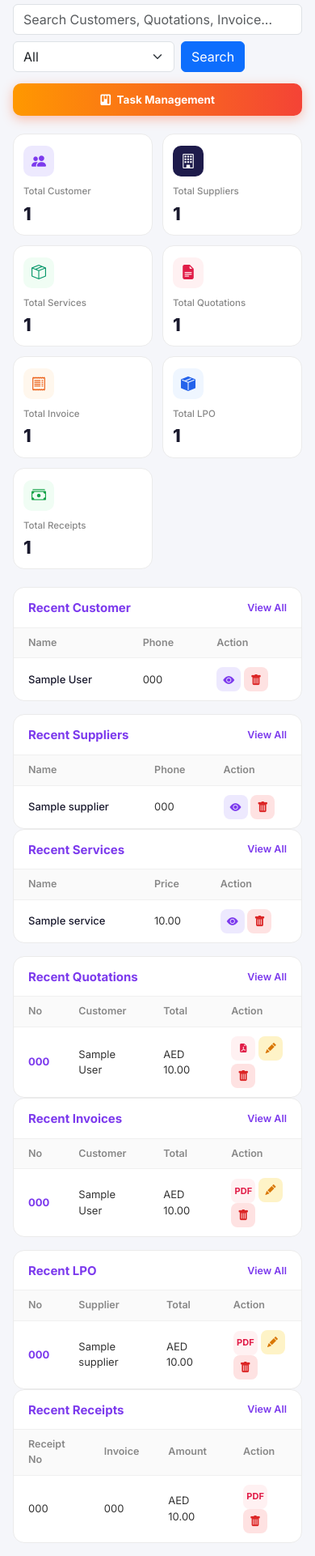
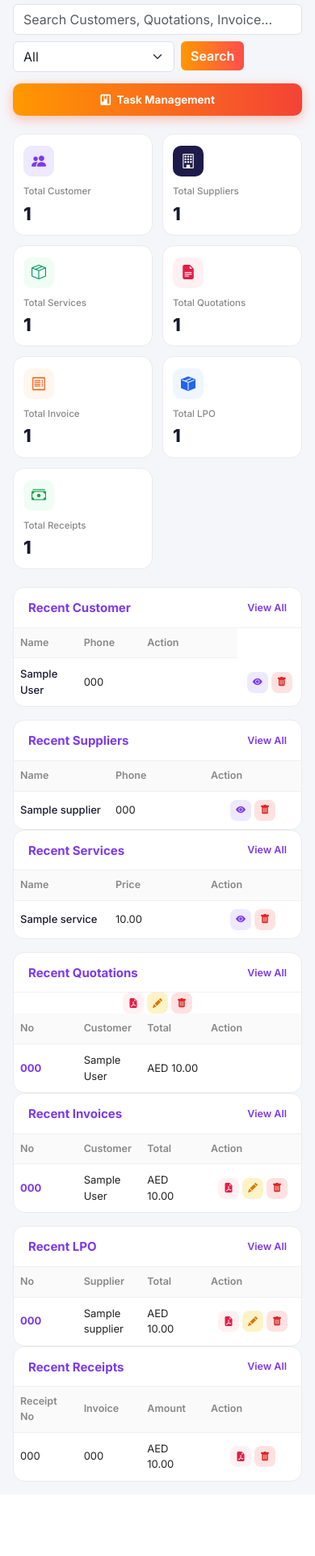
Before and after one commit to hameema-git/credo_erp, a Django app: page /erp/ in a window 390 px wide. Shown: the part 75-1997 px from the top of the page at 81% size. After the commit the page ends 1905 px from the top, so only its background shows below. Run offline with Django 5.2, Linux system fonts and the light colour scheme; tables that the repository leaves empty hold one stand-in row (values such as "Sample post").

Commit message:
dashboard ui change in erp 10

```diff
--- a/sales/views.py
+++ b/sales/views.py
@@ -670,7 +670,8 @@ def search_ajax(request):
 
 
 def search_results(request):
-    query = request.GET.get('q')
+    # query = request.GET.get('q')
+    query = request.GET.get('q', '').strip()
     search_type = request.GET.get('type')  # 🔥 ADD THIS
 
     customers = Customer.objects.none()
@@ -682,38 +683,82 @@ def search_results(request):
     receipts = PaymentReceipt.objects.none()
 
     # 🔥 APPLY FILTER
-    if search_type == "customer":
-        customers = Customer.objects.filter(name__icontains=query)
+#     if search_type == "customer":
+#         customers = Customer.objects.filter(name__icontains=query)
 
-    elif search_type == "quotation":
-        quotations = Quotation.objects.filter(number__icontains=query)
+#     elif search_type == "quotation":
+#         quotations = Quotation.objects.filter(number__icontains=query)
 
-    elif search_type == "invoice":
-        invoices = Invoice.objects.filter(number__icontains=query)
-    elif search_type == "service":
-        services = Service.objects.filter(name__icontains=query)
+#     elif search_type == "invoice":
+#         invoices = Invoice.objects.filter(number__icontains=query)
+#     elif search_type == "service":
+#         services = Service.objects.filter(name__icontains=query)
 
-    elif search_type == "supplier":
-        suppliers = Supplier.objects.filter(name__icontains=query)
+#     elif search_type == "supplier":
+#         suppliers = Supplier.objects.filter(name__icontains=query)
 
-    elif search_type == "lpo":
-        lpos = LPO.objects.filter(number__icontains=query)
+#     elif search_type == "lpo":
+#         lpos = LPO.objects.filter(number__icontains=query)
 
 
+#     elif search_type == "receipt":
+#         receipts = PaymentReceipt.objects.filter(
+#             receipt_number__icontains=query
+#         )
+#     else:  # default = all
+#         customers = Customer.objects.filter(name__icontains=query)
+#         quotations = Quotation.objects.filter(number__icontains=query)
+#         invoices = Invoice.objects.filter(number__icontains=query)
+#         services = Service.objects.filter(name__icontains=query)
+#         suppliers = Supplier.objects.filter(name__icontains=query)
+#         lpos = LPO.objects.filter(number__icontains=query)
+#         receipts = PaymentReceipt.objects.filter(
+#     receipt_number__icontains=query
+# )
+
+    # CUSTOMER
+    if search_type == "customer":
+        customers = Customer.objects.filter(name__icontains=query) if query else Customer.objects.all()
+
+    # QUOTATION
+    elif search_type == "quotation":
+        quotations = Quotation.objects.filter(number__icontains=query) if query else Quotation.objects.all()
+
+    # INVOICE
+    elif search_type == "invoice":
+        invoices = Invoice.objects.filter(number__icontains=query) if query else Invoice.objects.all()
+
+    # SERVICE
+    elif search_type == "service":
+        services = Service.objects.filter(name__icontains=query) if query else Service.objects.all()
+
+    # SUPPLIER
+    elif search_type == "supplier":
+        suppliers = Supplier.objects.filter(name__icontains=query) if query else Supplier.objects.all()
+
+    # LPO
+    elif search_type == "lpo":
+        lpos = LPO.objects.filter(number__icontains=query) if query else LPO.objects.all()
+
+    # RECEIPTS
     elif search_type == "receipt":
-        receipts = PaymentReceipt.objects.filter(
-            receipt_number__icontains=query
+        receipts = (
+            PaymentReceipt.objects.filter(receipt_number__icontains=query)
+            if query else PaymentReceipt.objects.all()
         )
-    else:  # default = all
-        customers = Customer.objects.filter(name__icontains=query)
-        quotations = Quotation.objects.filter(number__icontains=query)
-        invoices = Invoice.objects.filter(number__icontains=query)
-        services = Service.objects.filter(name__icontains=query)
-        suppliers = Supplier.objects.filter(name__icontains=query)
-        lpos = LPO.objects.filter(number__icontains=query)
-        receipts = PaymentReceipt.objects.filter(
-    receipt_number__icontains=query
-)
+
+    # ALL
+    else:
+        customers = Customer.objects.filter(name__icontains=query) if query else Customer.objects.all()
+        quotations = Quotation.objects.filter(number__icontains=query) if query else Quotation.objects.all()
+        invoices = Invoice.objects.filter(number__icontains=query) if query else Invoice.objects.all()
+        services = Service.objects.filter(name__icontains=query) if query else Service.objects.all()
+        suppliers = Supplier.objects.filter(name__icontains=query) if query else Supplier.objects.all()
+        lpos = LPO.objects.filter(number__icontains=query) if query else LPO.objects.all()
+        receipts = (
+            PaymentReceipt.objects.filter(receipt_number__icontains=query)
+            if query else PaymentReceipt.objects.all()
+        )
 
     return render(request, "sales/search_results.html", {
         "customers": customers,
--- a/templates/sales/dashboard.html
+++ b/templates/sales/dashboard.html
@@ -24,6 +24,12 @@
             min-height: 100vh;
         }
 
+        .action-buttons{
+    display:flex;
+    gap:4px;
+    justify-content:center;
+    flex-wrap:nowrap;
+}
         /* ══ SIDEBAR ════════════════════════════════════════ */
         .sidebar {
             width: 210px;
@@ -38,14 +44,38 @@
             overflow-y: auto;
         }
 
+        .btn-primary{
+
+background:linear-gradient(90deg,#ff9800,#ff4d4d);
+
+border:none;
+
+color:white;
+
+font-weight:600;
+
+}
+
         /* Logo */
-        .sidebar-logo {
+        /* .sidebar-logo {
             padding: 16px 14px 14px;
             border-bottom: 1px solid #f0f0f0;
             display: flex;
             align-items: center;
             gap: 8px;
-        }
+        } */
+
+        .sidebar-logo{
+
+display:flex;
+
+justify-content:center;
+
+align-items:center;
+
+padding:20px;
+
+}
         .logo-img { height: 52px; width: auto; object-fit: contain; }
 
         /* Nav */
@@ -361,25 +391,40 @@
         }
         .tbl-view-all:hover { text-decoration: underline; color: #5b21b6; }
 
-        .tbl-card table {
+        /* .tbl-card table {
             width: 100%;
             border-collapse: collapse;
-        }
+        } */
+
+        .tbl-card table{
+    width:100%;
+    border-collapse:collapse;
+    table-layout:fixed;
+}
         .tbl-card table thead tr th {
             font-size: 12.5px;
             font-weight: 600;
             color: #888;
-            padding: 9px 18px;
+            /* padding: 9px 18px; */
+             padding:9px 8px;
             border-bottom: 1px solid #f0f0f0;
             background: #fafafa;
         }
-        .tbl-card table tbody tr td {
+        /* .tbl-card table tbody tr td {
             font-size: 13px;
             color: #333;
             padding: 11px 18px;
             border-bottom: 1px solid #f8f8f8;
             vertical-align: middle;
-        }
+        } */
+
+        .tbl-card table tbody tr td{
+    font-size:13px;
+    padding:10px 8px;
+    vertical-align:middle;
+    border-bottom: 1px solid #f8f8f8;
+    word-break:break-word;
+}
         .tbl-card table tbody tr:last-child td { border-bottom: none; }
         .tbl-card table tbody tr:hover td { background: #faf9ff; }
 
@@ -523,6 +568,43 @@
     font-size:14px;
         }
         #typeListBox .list-group-item:hover { background: #f3f0ff; color: #7c3aed; }
+
+        @media (max-width:768px){
+
+.btn-icon{
+    width:26px;
+    height:26px;
+    font-size:12px;
+}
+
+}
+.tbl-card td:last-child,
+.tbl-card th:last-child{
+    width:120px;
+    white-space:nowrap;
+}
+.tbl-card td:first-child{
+    min-width:90px;
+}
+/* .tbl-card td:nth-child(2){
+    overflow-wrap:anywhere;
+} */
+ .tbl-card td:nth-child(2){
+    word-break:normal;
+    overflow-wrap:break-word;
+}
+@media(max-width:768px){
+
+.tbl-card table{
+    font-size:12px;
+}
+
+.tbl-card th,
+.tbl-card td{
+    padding:8px 6px;
+}
+
+}
     </style>
 </head>
 
@@ -850,6 +932,9 @@
                             </td>
                             <td>{{ c.phone }}</td>
                             <td>
+                                <td>
+    <div class="action-buttons">
+
                                 <a href="{% url 'customer_detail' c.id %}" class="btn-icon btn-view-icon">
                                     <i class="bi bi-eye-fill"></i>
                                 </a>
@@ -857,6 +942,7 @@
                                    onclick="return confirm('Delete this customer?')">
                                     <i class="bi bi-trash-fill"></i>
                                 </a>
+                                </div>
                             </td>
                         </tr>
                         {% empty %}
@@ -895,6 +981,7 @@
                             </td>
                             <td>{{ s.phone }}</td>
                             <td>
+                                <div class="action-buttons">
                                 <a href="{% url 'supplier_detail' s.id %}" class="btn-icon btn-view-icon">
                                     <i class="bi bi-eye-fill"></i>
                                 </a>
@@ -902,6 +989,7 @@
                                    onclick="return confirm('Delete this supplier?')">
                                     <i class="bi bi-trash-fill"></i>
                                 </a>
+                                </div>
                             </td>
                         </tr>
                         {% empty %}
@@ -945,6 +1033,7 @@
                             </td>
                             <td>{{ s.price }}</td>
                             <td>
+                                <div class="action-buttons">
                                 <a href="{% url 'service_detail' s.id %}" class="btn-icon btn-view-icon">
                                     <i class="bi bi-eye-fill"></i>
                                 </a>
@@ -952,6 +1041,7 @@
                                    onclick="return confirm('Delete this service?')">
                                     <i class="bi bi-trash-fill"></i>
                                 </a>
+                                </div>
                             </td>
                         </tr>
                         {% empty %}
@@ -1050,7 +1140,7 @@
 
                 <td>AED {{ q.total }}</td>
 
-                <td class="d-flex gap-1 flex-wrap">
+                <div class="action-buttons">
 
                     <a href="{% url 'quotation_pdf' q.id %}"
                        target="_blank"
@@ -1071,6 +1161,7 @@
                        title="Delete">
                         <i class="bi bi-trash-fill"></i>
                     </a>
+                </div>
 
                 </td>
 
@@ -1125,7 +1216,14 @@
                             <td>{{ i.customer.name }}</td>
                             <td>AED {{ i.total }}</td>
                             <td>
-                                <a href="{% url 'invoice_pdf' i.id %}" target="_blank" class="btn-icon btn-pdf-icon">PDF</a>
+                                <div class="action-buttons">
+                                <!-- <a href="{% url 'invoice_pdf' i.id %}" target="_blank" class="btn-icon btn-pdf-icon">PDF</a> -->
+                                 <a href="{% url 'invoice_pdf' i.id %}"
+   target="_blank"
+   class="btn-icon btn-pdf-icon"
+   title="PDF">
+    <i class="bi bi-file-earmark-pdf-fill"></i>
+</a>
                                 <a href="{% url 'edit_invoice' i.id %}" class="btn-icon btn-edit-icon">
                                     <i class="bi bi-pencil-fill"></i>
                                 </a>
@@ -1133,6 +1231,7 @@
                                    onclick="return confirm('Delete this invoice?')">
                                     <i class="bi bi-trash-fill"></i>
                                 </a>
+                                </div>
                             </td>
                         </tr>
                         {% empty %}
@@ -1173,7 +1272,14 @@
                             <td>{{ l.supplier.name }}</td>
                             <td>AED {{ l.total }}</td>
                             <td>
-                                <a href="{% url 'lpo_pdf' l.id %}" target="_blank" class="btn-icon btn-pdf-icon">PDF</a>
+                                <div class="action-buttons">
+                                <!-- <a href="{% url 'lpo_pdf' l.id %}" target="_blank" class="btn-icon btn-pdf-icon">PDF</a> -->
+                                 <a href="{% url 'lpo_pdf' l.id %}"
+   target="_blank"
+   class="btn-icon btn-pdf-icon"
+   title="Download PDF">
+    <i class="bi bi-file-earmark-pdf-fill"></i>
+</a>
                                 <a href="{% url 'edit_lpo' l.id %}" class="btn-icon btn-edit-icon">
                                     <i class="bi bi-pencil-fill"></i>
                                 </a>
@@ -1181,6 +1287,7 @@
                                    onclick="return confirm('Delete this LPO?')">
                                     <i class="bi bi-trash-fill"></i>
                                 </a>
+                                </div>
                             </td>
                         </tr>
                         {% empty %}
@@ -1219,11 +1326,19 @@
                         <td>{{ r.invoice.number }}</td>
                         <td>AED {{ r.amount_paid }}</td>
                         <td>
-                            <a href="{% url 'receipt_pdf' r.id %}" target="_blank" class="btn-icon btn-pdf-icon">PDF</a>
+                            <div class="action-buttons">
+                            <!-- <a href="{% url 'receipt_pdf' r.id %}" target="_blank" class="btn-icon btn-pdf-icon">PDF</a> -->
+                             <a href="{% url 'receipt_pdf' r.id %}"
+   target="_blank"
+   class="btn-icon btn-pdf-icon"
+   title="Download PDF">
+    <i class="bi bi-file-earmark-pdf-fill"></i>
+</a>
                             <a href="{% url 'delete_receipt' r.id %}" class="btn-icon btn-del-icon"
                                onclick="return confirm('Delete this receipt?')">
                                 <i class="bi bi-trash-fill"></i>
                             </a>
+                            </div>
                         </td>
                     </tr>
                     {% empty %}
```
